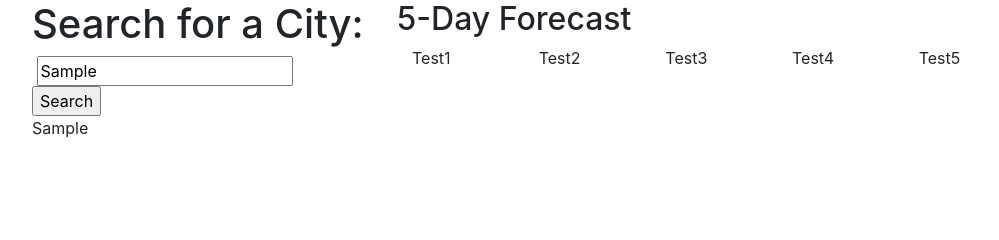
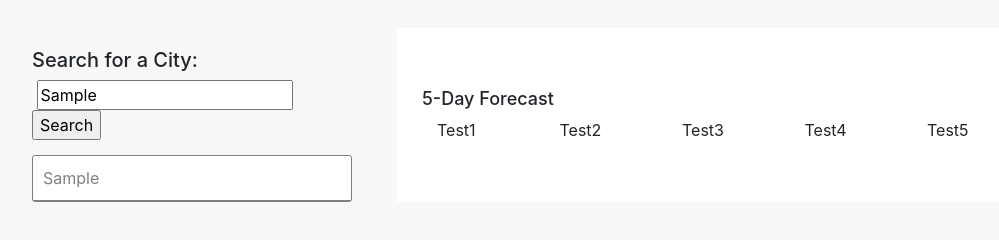
Before and after one commit to krich2013/weather-dashboard, a plain HTML site: page index.html in a window 1280 px wide. Both pictures are taken after typing "Sample" into the empty fields and a click on the input "Search". Shown: the whole page, without its empty margins (53-1052 px from the left). Drawn offline with nearby package versions, Linux system fonts and the light colour scheme; no server answers.

Commit message:
Set up styling

```diff
--- a/index.html
+++ b/index.html
@@ -17,9 +17,9 @@
 <body>
     <div class="container">
         <div class="row">
-            <div class="col-md-4">
+            <div class="col-md-4 search-column">
                 <div id="city-search">
-                    <h1>Search for a City:</h1>
+                    <h2>Search for a City:</h2>
                 </div>
                 <form id="city-form">
                     <label for="city-input"></label>
@@ -37,7 +37,7 @@
                     <div id="city-information"></div>
                 </div>
                 <div class="row">
-                    <h2>5-Day Forecast</h2>
+                    <h3>5-Day Forecast</h3>
                 </div>
                     <div class="row" id="five-day">
                         <div class="col-md-2">Test1</div>
--- a/script.js
+++ b/script.js
@@ -59,7 +59,7 @@ function displayForecast() {
             var temperatureForecast = $("<div>").text("Temp: " + temperatureForecastF + " °F");
             var humidityForecast = $("<div>").text("Humidity: " +response.list[i].main.humidity + "%");
 
-            dailyForecast = $("<div>").attr('class', 'col-md-2');
+            dailyForecast = $("<div>").attr('class', 'col-md-2 card');
 
             $("#five-day").append(dailyForecast);
             dailyForecast.append(fullDateForecast);
--- a/style.css
+++ b/style.css
@@ -0,0 +1,63 @@
+body {
+    background-color: #F8F8F8;
+}
+
+.container {
+    margin-top: 28px;
+}
+
+h1 {
+    font-size: 28px;
+}
+
+#search-column {
+    padding-left: 20px;
+    padding-right: 40px !important;
+}
+
+#city-searches {
+    color: gray;
+    border-style: solid;
+    border-color:gray;
+    border-width: 1px;
+    border-radius: 3px;
+    margin-top: 15px;
+    margin-right: 30px;
+    background-color: white;
+}
+
+.city-item {
+    padding-bottom: 10px;
+    padding-top: 10px;
+    padding-left: 10px;
+    border-bottom-style: solid;
+    border-bottom-color: gray;
+    border-bottom-width: 1px;
+}
+
+.card {
+    background-color: blue !important;
+    color: white !important;
+    font-size: 12px;
+    line-height: 40px;
+    border-radius: 3px;
+    margin: 5px;
+
+}
+
+h2 {
+    font-size: 20px;
+    margin-top: 20px;
+}
+
+.col-md-8 {
+    background-color: white;
+    padding-left: 40px !important;
+    padding-top: 40px;
+}
+
+h3 {
+    margin-top: 20px;
+    font-size: 18px;
+
+}
```
